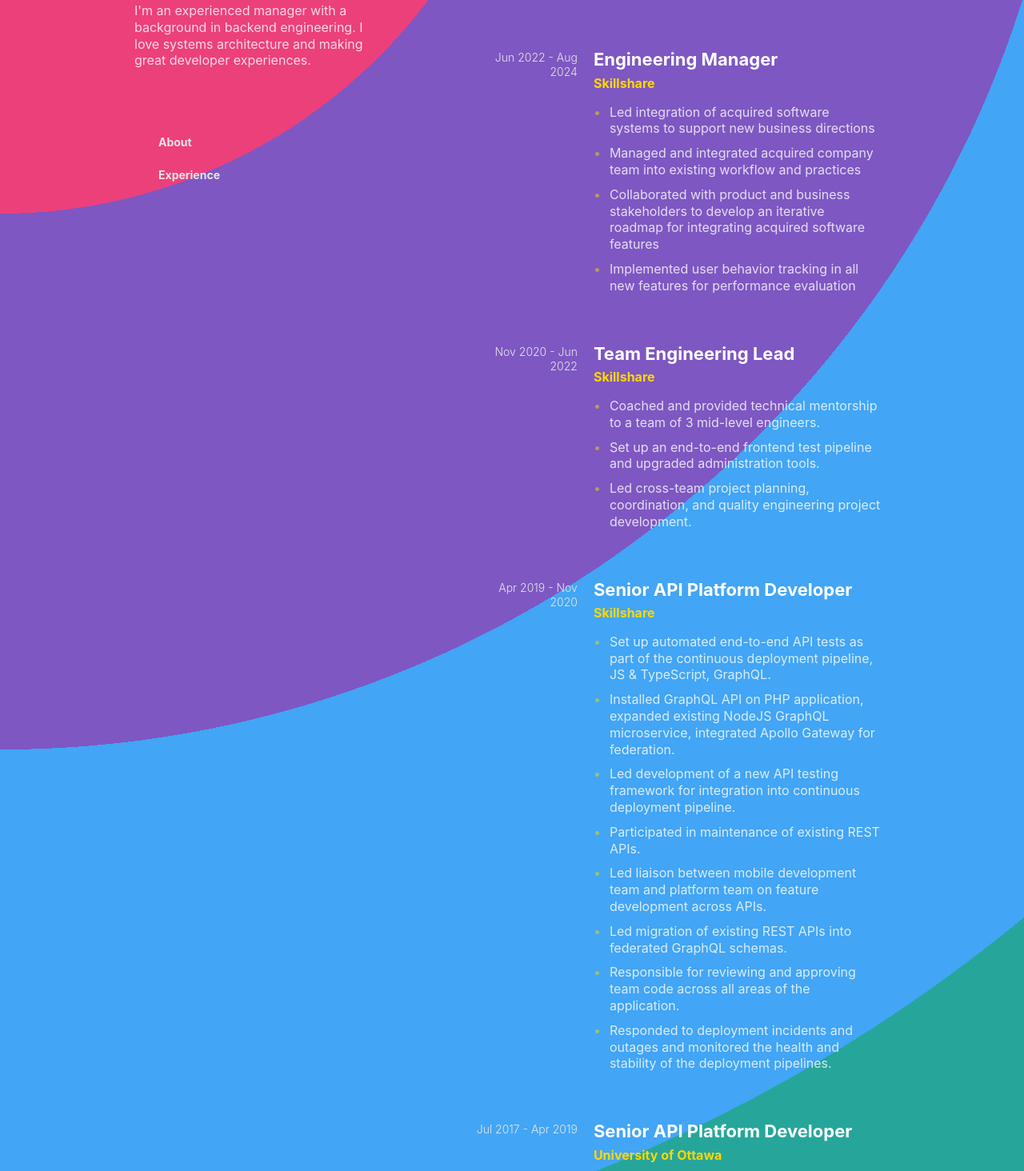
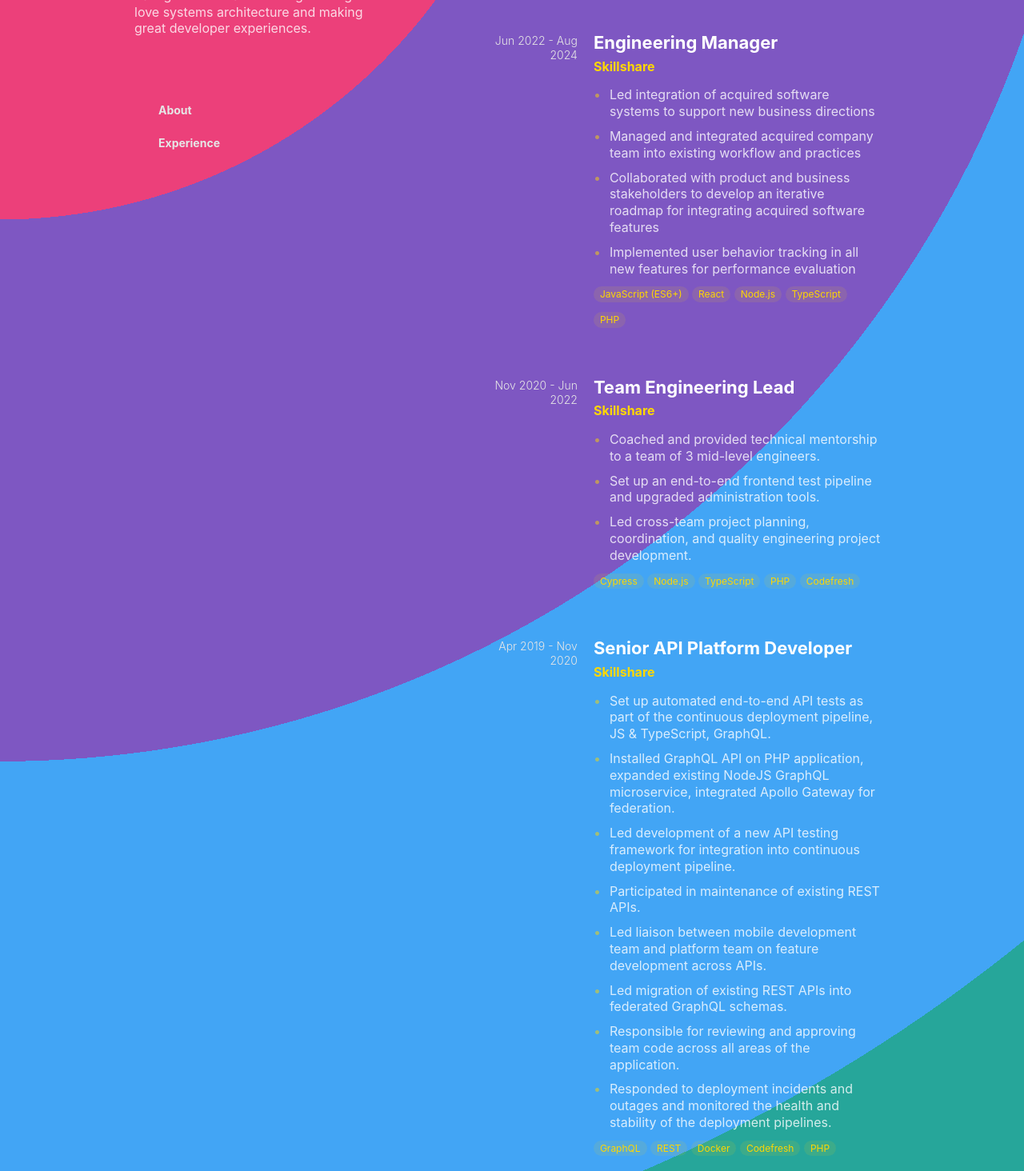
Before and after one commit to emfrouin/emfrouin.github.io, a plain HTML site: page index.html in a window 1280 px wide. Shown: the part 403-1867 px from the top of the page at 80% size. Drawn offline with Linux system fonts and the light colour scheme; a web font is replaced by a local one.

Commit message:
fix: Correct style bugs on scroll and nav

```diff
--- a/index.html
+++ b/index.html
@@ -40,7 +40,8 @@
             color: rgba(255, 255, 255, 0.8);
             line-height: 1.3;
             display: flex;
-            padding: 10%;
+            padding-left: 10%;
+            padding-right: 10%;
         }
 
         .left-column {
@@ -51,6 +52,7 @@
             overflow-y: auto;
             display: flex;
             flex-direction: column;
+            padding-top: 10%;
         }
 
         .right-column {
@@ -172,6 +174,7 @@
             display: flex;
             justify-content: space-between;
             margin-bottom: 60px;
+            padding-top: 20%;
         }
 
         .about-text {
@@ -376,7 +379,13 @@
                             <li>Collaborated with product and business stakeholders to develop an iterative roadmap for integrating acquired software features</li>
                             <li>Implemented user behavior tracking in all new features for performance evaluation</li>
                         </ul>
-
+                        <div>
+                            <span class="timeline-label">JavaScript (ES6+)</span>
+                            <span class="timeline-label">React</span>
+                            <span class="timeline-label">Node.js</span>
+                            <span class="timeline-label">TypeScript</span>
+                            <span class="timeline-label">PHP</span>
+                        </div>
                     </div>
                 </div>
                 <div class="timeline-item">
@@ -389,6 +398,13 @@
                             <li>Set up an end-to-end frontend test pipeline and upgraded administration tools.</li>
                             <li>Led cross-team project planning, coordination, and quality engineering project development.</li>
                         </ul>
+                        <div>
+                            <span class="timeline-label">Cypress</span>
+                            <span class="timeline-label">Node.js</span>
+                            <span class="timeline-label">TypeScript</span>
+                            <span class="timeline-label">PHP</span>
+                            <span class="timeline-label">Codefresh</span>
+                        </div>
                     </div>
                 </div>
                 <div class="timeline-item">
@@ -407,6 +423,13 @@
                             <li>Responded to deployment incidents and outages and monitored the health and stability of the deployment pipelines.</li>
                             </li>
                         </ul>
+                        <div>
+                            <span class="timeline-label">GraphQL</span>
+                            <span class="timeline-label">REST</span>
+                            <span class="timeline-label">Docker</span>
+                            <span class="timeline-label">Codefresh</span>
+                            <span class="timeline-label">PHP</span>
+                        </div>
                     </div>
                 </div>
                 <div class="timeline-item">
@@ -425,6 +448,13 @@
                             <li>Mentored junior analysts; managed onboarding learning plans, assigned and supervised project tasks, and reviewed completed work.</li>
                             <li>Participated in requirement elicitation for business-focused API models.</li>
                         </ul>
+                        <div>
+                            <span class="timeline-label">Java</span>
+                            <span class="timeline-label">REST</span>
+                            <span class="timeline-label">Docker</span>
+                            <span class="timeline-label">Docker Swarm</span>
+                            <span class="timeline-label">OpenAPI</span>
+                        </div>
                     </div>
                 </div>
                 <div class="timeline-item">
@@ -436,6 +466,10 @@
                             <li>Responsible for implementing and configuring search indexer on complex object structure.</li>
                             <li>Traced data through document manipulators to uncover leakages and failuresin data pipelin.</li>
                         </ul>
+                        <div>
+                            <span class="timeline-label">Java</span>
+                            <span class="timeline-label">Kafka</span>
+                        </div>
                     </div>
                 </div>
                 <horizontal-rule/>
@@ -476,4 +510,7 @@
                 document.querySelectorAll('.nav-links a').forEach(l => l.classList.remove('active'));
                 this.classList.add('active');
                 document.querySelector(this.getAttribute('href')).scrollIntoView({
-                    behavior: 'smooth'
+                    behavior: 'smooth'});
+                });
+            });
+    </script>
```
